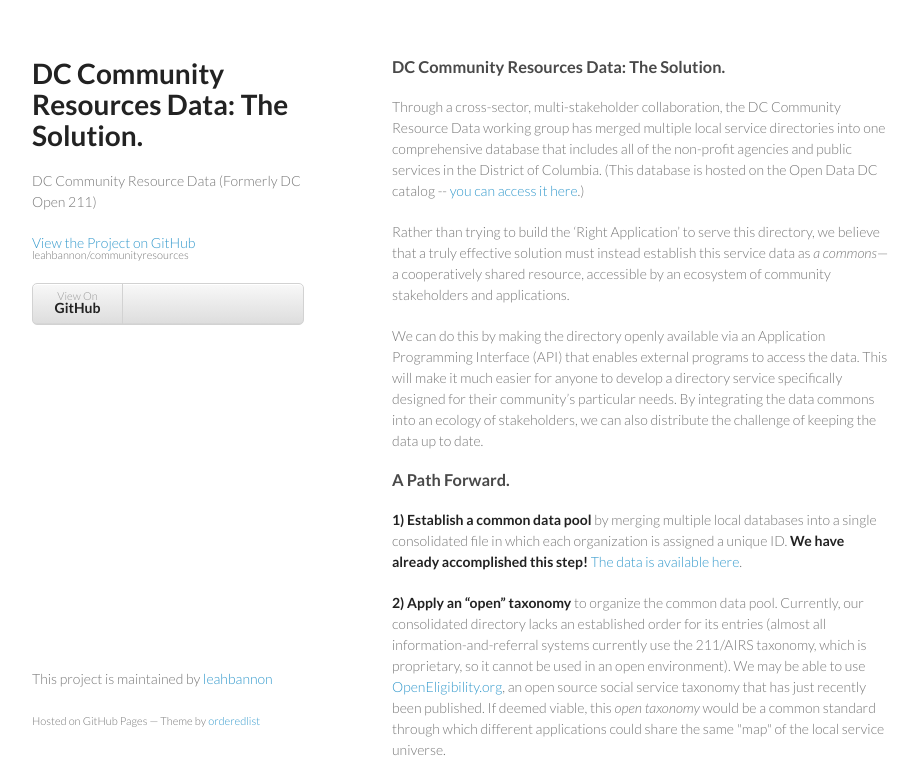
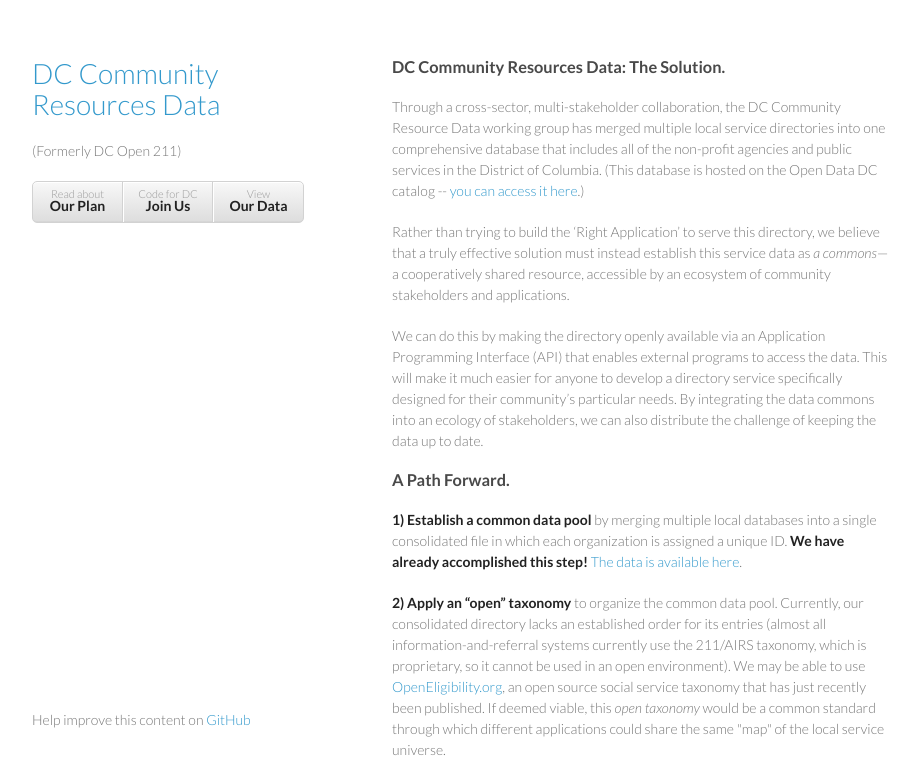
Before and after one commit to civictechdc/communityresources, a plain HTML site: page solution.html in a window 1280 px wide. Shown: the top 777 px of the page, without its empty margins (178-1098 px from the left). Drawn offline with Linux system fonts and the light colour scheme.

Commit message:
Updating header and footer

```diff
--- a/solution.html
+++ b/solution.html
@@ -14,15 +14,13 @@
   </head>
   <body>
     <div class="wrapper">
-      <header>
-        <h1>DC Community Resources Data: The Solution.</h1>
-        <p>DC Community Resource Data (Formerly DC Open 211)</p>
-
-        <p class="view"><a href="https://github.com/leahbannon/communityresources">View the Project on GitHub <small>leahbannon/communityresources</small></a></p>
-
-
+           <header>
+        <h1><a href="/index.html">DC Community Resources Data</a></h1>
+        <p>(Formerly DC Open 211)</p>
         <ul>
-          <li><a href="https://github.com/leahbannon/communityresources">View On <strong>GitHub</strong></a></li>
+          <li><a href="/communityresources/solution.html">Read about <strong>Our Plan</strong></a></li>
+          <li><a href="http://meetup.com/cfabrigade/Washington-DC/">Code for DC <strong>Join Us</strong></a></li>
+          <li><a href="http://opendatadc.org/api/3/action/datastore_search?resource_id=81d74b9f-6793-469a-b47d-a097d8ca3a86">View <strong>Our Data</strong></a></li>
         </ul>
       </header>
       <section>
@@ -58,8 +56,7 @@
 
       </section>
       <footer>
-        <p>This project is maintained by <a href="https://github.com/leahbannon">leahbannon</a></p>
-        <p><small>Hosted on GitHub Pages &mdash; Theme by <a href="https://github.com/orderedlist">orderedlist</a></small></p>
+        <p>Help improve this content on <a href="https://github.com/leahbannon">GitHub</a></p>
       </footer>
     </div>
     <script src="javascripts/scale.fix.js"></script>
```
